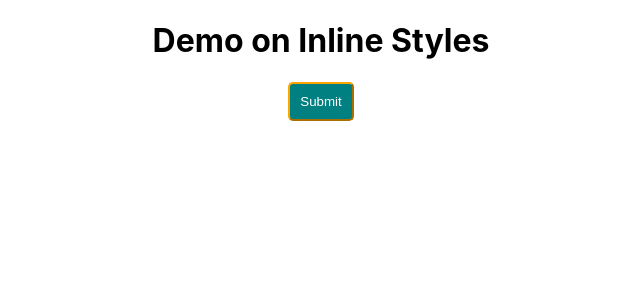
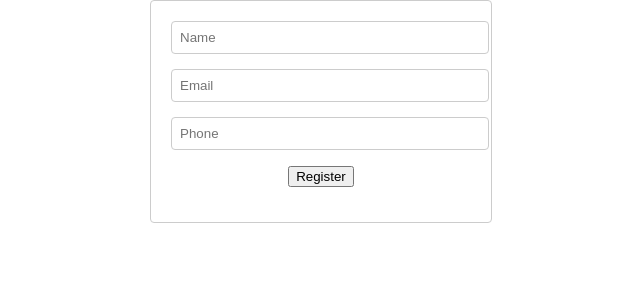
Before and after one commit to aruncsp/reactappcc, a React (Create React App) app: page / in a window 1280 px wide. Shown: the top 300 px of the page, without its empty margins (319-959 px from the left). Built offline with nearby package versions, Linux system fonts and the light colour scheme.

Commit message:
Register Form

```diff
--- a/src/App.js
+++ b/src/App.js
@@ -1,13 +1,16 @@
 import logo from "./logo.svg";
 import "./App.css";
-import MyComponent from "./Component/MyComponent";
+import RegisterRegEx from "./Component/Registration/RegisterRegEx";
+//import Register from "./Component/Registration/Register";
 
+// import Login from "./Component/Login/Login";
+//import MainComponent from "./Component/MainComponent";
+//import MyComponent from "./Component/MyComponent";
 //import PostListAxios from "./Component/PostListAxios";
 //import AlbumList from "./Component/AlbumListClass";
 // import PostListFunc from "./Component/PostListFunc";
 //import AlbumList from "./Component/AlbumList";
 //import PostList from "./Component/PostList";
-
 //import BookList from "./Component/BookList";
 //import CounterClass from "./Component/CounterClass";
 // import Greet from "./Component/greet";
@@ -47,7 +50,11 @@ function App() {
       {/* <PostListFunc /> */}
       {/* <AlbumList /> */}
       {/* <PostListAxios /> */}
-      <MyComponent />
+      {/* <MyComponent /> */}
+      {/* <MainComponent /> */}
+      {/* <Login /> */}
+      {/* <Register /> */}
+      <RegisterRegEx />
     </div>
   );
 }
--- /dev/null
+++ b/src/Component/Login/Login.js
@@ -0,0 +1,45 @@
+import React, { useState } from "react";
+import loginModule from "./Login.module.css";
+
+function Login() {
+  const [userName, setUserName] = useState("");
+  const [password, setPassword] = useState("");
+  const [login, setLogin] = useState(false);
+
+  function handleUserNameChange(event) {
+    setUserName(event.target.value);
+  }
+
+  function handlePasswordChange(event) {
+    setPassword(event.target.value);
+  }
+
+  function handleFormSubmit() {
+    if (userName === "admin" && password === "admin") {
+      setLogin(true);
+      alert("login success");
+    }
+  }
+
+  return (
+    <form className={loginModule.loginForm} onSubmit={handleFormSubmit}>
+      <input
+        type="text"
+        placeholder="user name"
+        className={loginModule.input}
+        onChange={handleUserNameChange}
+      />
+      <input
+        type="password"
+        placeholder="password"
+        className={loginModule.input}
+        onChange={handlePasswordChange}
+      />
+      <button type="submit" className={loginModule.submitButton}>
+        Submit
+      </button>
+    </form>
+  );
+}
+
+export default Login;
--- /dev/null
+++ b/src/Component/Login/Login.module.css
@@ -0,0 +1,39 @@
+.loginForm {
+  display: flex;
+  flex-direction: column;
+  width: 300px;
+  margin: auto;
+  padding: 20px;
+  border: 1px solid #ccc;
+  border-radius: 4px;
+}
+
+.inputGroup {
+  margin-bottom: 15px;
+}
+
+.label {
+  margin-bottom: 5px;
+  font-weight: bold;
+}
+
+.input {
+  width: 100%;
+  padding: 8px;
+  border: 1px solid #ccc;
+  border-radius: 4px;
+}
+
+.submitButton {
+  background-color: #007bff;
+  color: white;
+  padding: 10px;
+  border: none;
+  border-radius: 4px;
+  cursor: pointer;
+  transition: background-color 0.3s;
+}
+
+.submitButton:hover {
+  background-color: #0056b3;
+}
--- /dev/null
+++ b/src/Component/MainComponent.js
@@ -0,0 +1,11 @@
+import "./Styles/Styles.css";
+
+const MainComponent = () => {
+  return (
+    <div className="mainComponent">
+      <h1>This is the main component</h1>
+    </div>
+  );
+};
+
+export default MainComponent;
--- /dev/null
+++ b/src/Component/Registration/Register.js
@@ -0,0 +1,118 @@
+import React, { useState } from "react";
+import styles from "./Register.module.css";
+
+function Register() {
+  const [user, setUser] = useState({
+    name: "",
+    email: "",
+    phone: "",
+    password: "",
+  });
+
+  const [errors, setError] = useState({
+    name: "",
+    email: "",
+    phone: "",
+  });
+
+  function handleNameChange(event) {
+    setUser({ ...user, name: event.target.value.trim() });
+  }
+
+  function handleEmailChange(event) {
+    setUser({ ...user, email: event.target.value.trim() });
+  }
+
+  function handlePhoneChange(event) {
+    setUser({ ...user, phone: event.target.value.trim() });
+  }
+
+  function handlePasswordChange(event) {
+    setUser({ ...user, password: event.target.value.trim() });
+  }
+
+  function register(event) {
+    event.preventDefault();
+    if (user.name === "") {
+      setError({ ...errors, name: "Name is required" });
+    }
+
+    if (user.email === "") {
+      setError((prevState) => ({
+        ...prevState,
+        email: "Email is required",
+      }));
+    }
+
+    if (user.phone === "") {
+      setError((prevState) => ({
+        ...prevState,
+        phone: "Phone is required",
+      }));
+    }
+
+    if (errors.length > 0) {
+      return false;
+    }
+    console.log(`User registered: ${user.name}`);
+  }
+
+  return (
+    <form onSubmit={register} className={styles.form}>
+      <div className={styles.inputGroup}>
+        <input
+          type="text"
+          id="name"
+          name="name"
+          className={styles.input}
+          onChange={handleNameChange}
+          placeholder="Name"
+          value={user.name}
+        />
+        {errors.name && <p className={styles.error}>{errors.name}</p>}
+      </div>
+
+      <div className={styles.inputGroup}>
+        <input
+          type="text"
+          id="email"
+          name="email"
+          className={styles.input}
+          onChange={handleEmailChange}
+          placeholder="Email"
+          value={user.email}
+        />
+        {errors.email && <p className={styles.error}>{errors.email}</p>}
+      </div>
+
+      <div className={styles.inputGroup}>
+        <input
+          type="text"
+          id="phone"
+          name="phone"
+          className={styles.input}
+          onChange={handlePhoneChange}
+          placeholder="Phone"
+          value={user.phone}
+        />
+        {errors.phone && <p className={styles.error}>{errors.phone}</p>}
+      </div>
+
+      <div className={styles.inputGroup}>
+        <input
+          type="password"
+          id="password"
+          name="password"
+          className={styles.input}
+          onChange={handlePasswordChange}
+          placeholder="Password"
+          value={user.password}
+        />
+      </div>
+
+      <button type="submit">Register</button>
+    </form>
+  );
+}
+
+export default Register;
--- /dev/null
+++ b/src/Component/Registration/Register.module.css
@@ -0,0 +1,44 @@
+.form {
+  display: flex;
+  flex-direction: column;
+  width: 300px;
+  margin: auto;
+  padding: 20px;
+  border: 1px solid #ccc;
+  border-radius: 4px;
+}
+
+.inputGroup {
+  margin-bottom: 15px;
+}
+
+.label {
+  margin-bottom: 5px;
+  font-weight: bold;
+}
+
+.input {
+  width: 100%;
+  padding: 8px;
+  border: 1px solid #ccc;
+  border-radius: 4px;
+}
+
+.submitButton {
+  background-color: #007bff;
+  color: white;
+  padding: 10px;
+  border: none;
+  border-radius: 4px;
+  cursor: pointer;
+  transition: background-color 0.3s;
+}
+
+.submitButton:hover {
+  background-color: #0056b3;
+}
+
+.error {
+  color: red;
+  margin-top: 5px;
+}
--- /dev/null
+++ b/src/Component/Registration/RegisterRegEx.js
@@ -0,0 +1,121 @@
+import React, { useState } from "react";
+import styles from "./Register.module.css";
+
+function RegisterRegEx() {
+  const [user, setUser] = useState({
+    name: "",
+    email: "",
+    phone: "",
+  });
+
+  const [errors, setError] = useState({
+    name: "",
+    email: "",
+    phone: "",
+  });
+
+  function handleChange(event) {
+    const { name, value } = event.target;
+    setUser({ ...user, [name]: value.trim() });
+    validateForm(name, value);
+  }
+
+  function validateForm(name, value) {
+    let errorMessage = "";
+
+    switch (name) {
+      case "name":
+        errorMessage =
+          value.length < 3 ? "Name must be at least 3 characters long" : "";
+        break;
+
+      case "email":
+        errorMessage = value.trim()
+          ? /^[^\s@]+@[^\s@]+\.[^\s@]+$/.test(value)
+            ? ""
+            : "Invalid email format."
+          : "Email is required";
+        break;
+
+      case "phone":
+        errorMessage = value.trim()
+          ? /^\d{10}$/.test(value)
+            ? ""
+            : "Phone number must be a valid Indian phone number (10 digits)."
+          : "Phone is required";
+        break;
+      default:
+        break;
+    }
+
+    setError({ ...errors, [name]: errorMessage });
+  }
+
+  function register(event) {
+    event.preventDefault();
+    let newErrors = {};
+
+    if (!user.name) {
+      newErrors.name = "Name is required";
+    }
+
+    if (!user.email) {
+      newErrors.email = "Email is required";
+    }
+
+    if (!user.phone) {
+      newErrors.phone = "Phone is required";
+    }
+
+    if (Object.keys(newErrors).length > 0) {
+      setError(newErrors);
+    } else {
+      alert(`${user.name}, ${user.email}, ${user.phone}`);
+    }
+  }
+
+  return (
+    <form onSubmit={register} className={styles.form}>
+      <div className={styles.inputGroup}>
+        <input
+          type="text"
+          name="name"
+          placeholder="Name"
+          className={styles.input}
+          onChange={handleChange}
+          value={user.name}
+        />
+        {errors.name && <span className={styles.error}>{errors.name}</span>}
+      </div>
+      <div className={styles.inputGroup}>
+        <input
+          type="text"
+          name="email"
+          placeholder="Email"
+          className={styles.input}
+          onChange={handleChange}
+          value={user.email}
+        />
+        {errors.email && <span className={styles.error}>{errors.email}</span>}
+      </div>
+      <div className={styles.inputGroup}>
+        <input
+          type="text"
+          name="phone"
+          placeholder="Phone"
+          className={styles.input}
+          onChange={handleChange}
+          value={user.phone}
+        />
+        {errors.phone && <span className={styles.error}>{errors.phone}</span>}
+      </div>
+      <div className={styles.inputGroup}>
+        <button type="submit" className={styles.button}>
+          Register
+        </button>
+      </div>
+    </form>
+  );
+}
+
+export default RegisterRegEx;
```
Also changed, not shown: src/Component/Styles/Styles.css (added, +8 -0 lines).
